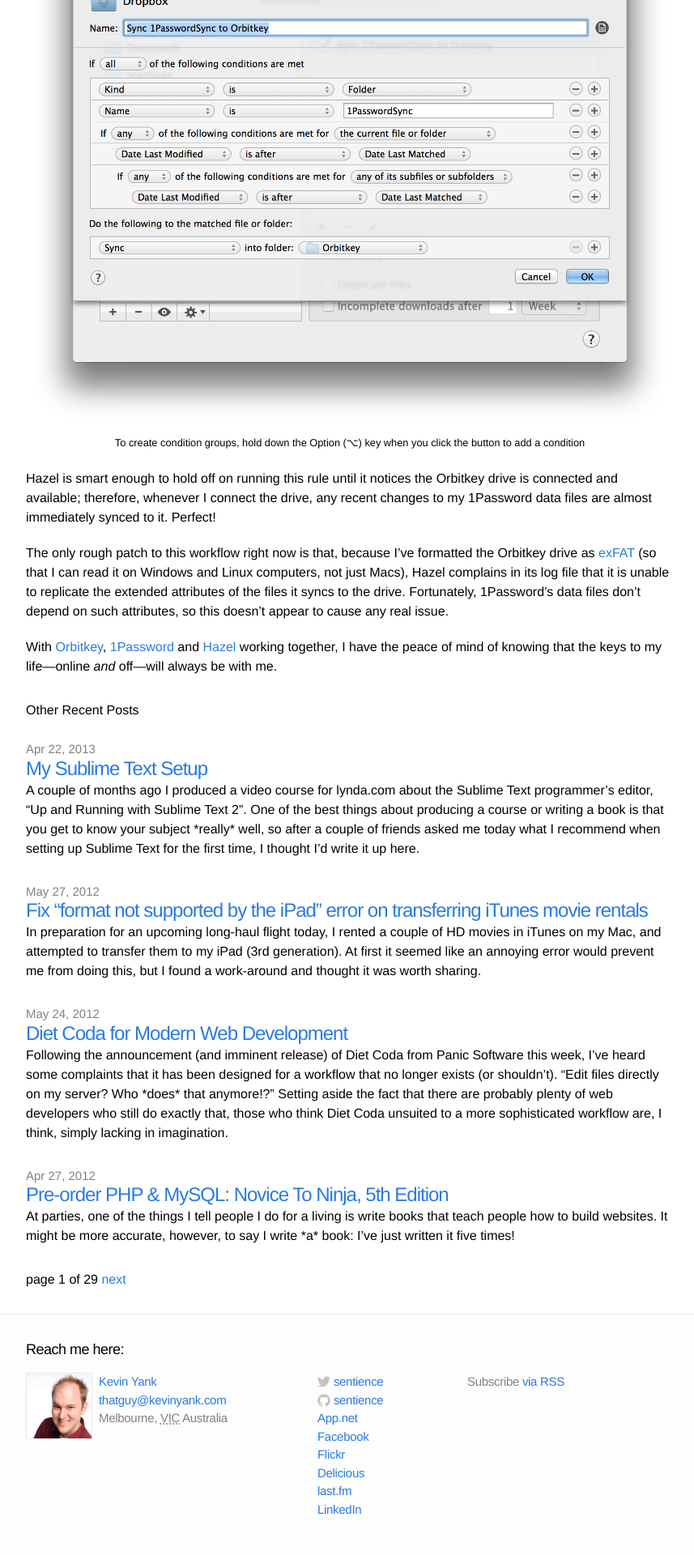
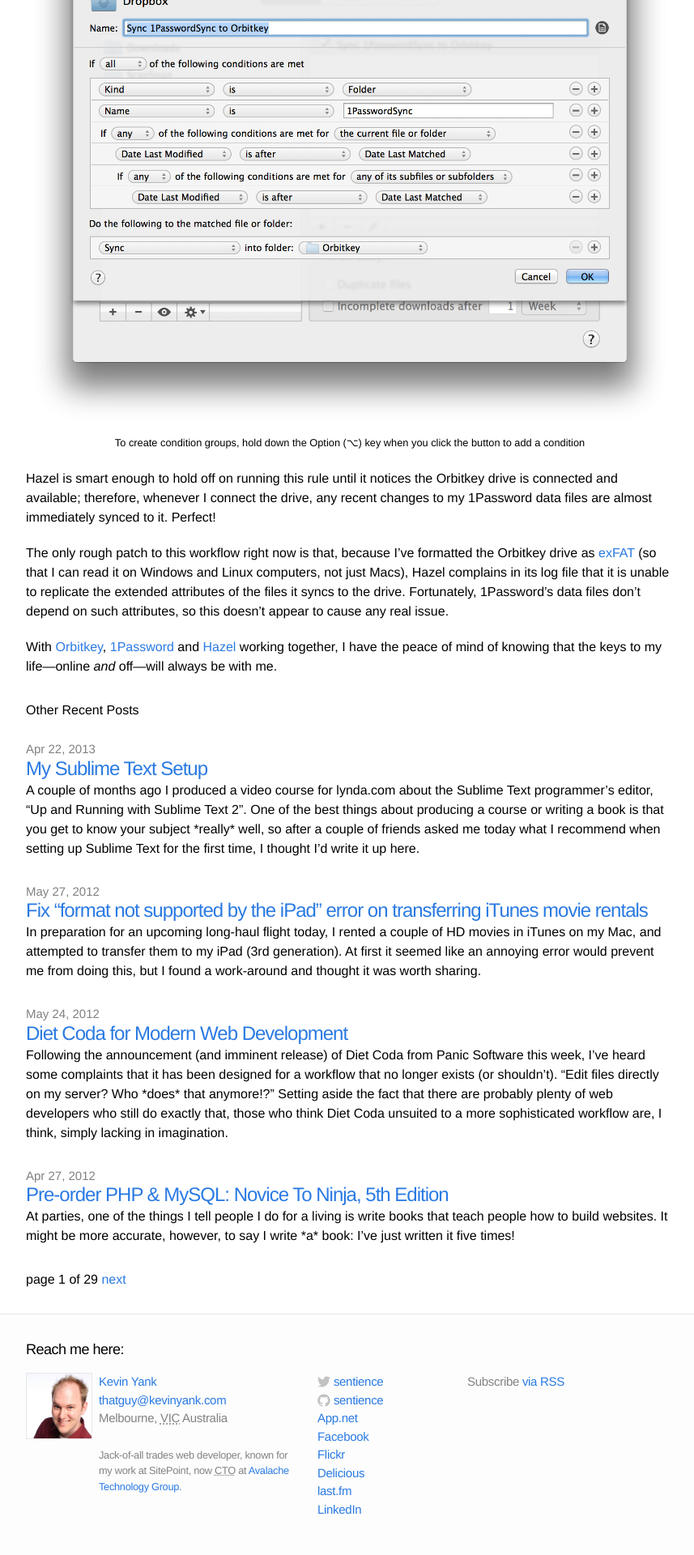
Before and after one commit to sentience/kevinyank.com, a Jekyll site: the page built from index.html, in a window 1280 px wide. Shown: the part 2886-4806 px from the top of the page at 81% size, without its empty margins (208-1065 px from the left). Built offline with Jekyll 4.4.1, drawn with Linux system fonts in a browser that asks for light colours; Markdown is read by kramdown in place of the engine named in the settings; the list of posts is cut into pages by our own code.

Commit message:
Add bio to hCard footer.

```diff
--- a/_includes/footer.html
+++ b/_includes/footer.html
@@ -10,6 +10,7 @@
         <li><a class="email" href="mailto:thatguy@kevinyank.com">thatguy@kevinyank.com</a></li>
         <li class="adr"><span class="locality">Melbourne</span>, <abbr class="region" title="Victoria">VIC</abbr> <span class="country-name">Australia</span></li>
         <li class="avatar"><img class="u-photo" src="/assets/images/avatar_320.jpg"></li>
+        <li class="p-note bio">Jack-of-all trades web developer, known for my work at SitePoint, now <abbr class="p-job-title title" title="Chief Technology Officer">CTO</abbr> at <a href="http://avalanche.com.au/" class="p-org org">Avalache Technology Group</span>.</li>
       </ul>
     </div>
 
--- a/css/main.css
+++ b/css/main.css
@@ -92,21 +92,21 @@
 
 .footer-col-1 {
   position: relative;
-  width: 260px; /*fallback*/
-  width: -webkit-calc(45% - 90px - 10px);
-  width: -moz-calc(45% - 90px - 10px);
-  width: -o-calc(45% - 90px - 10px);
-  width: calc(45% - 90px - 10px);
+  width: 250px; /*fallback*/
+  width: -webkit-calc(45% - 90px - 20px);
+  width: -moz-calc(45% - 90px - 20px);
+  width: -o-calc(45% - 90px - 20px);
+  width: calc(45% - 90px - 20px);
   padding-left: 90px;
-  margin-right: 10px;
+  margin-right: 20px;
 }
 .footer-col-2 {
-  width: 175px; /*fallback*/
-  width: -webkit-calc(23.125% - 10px);
-  width: -moz-calc(23.125% - 10px);
-  width: -o-calc(23.125% - 10px);
-  width: calc(23.125% - 10px);
-  margin-right: 10px
+  width: 165px; /*fallback*/
+  width: -webkit-calc(23.125% - 20px);
+  width: -moz-calc(23.125% - 20px);
+  width: -o-calc(23.125% - 20px);
+  width: calc(23.125% - 20px);
+  margin-right: 20px
 }
 .footer-col-3 {
   width: 255px; /*fallback*/
@@ -141,6 +141,11 @@
   position: absolute;
   top: 0;
   width: 80px;
+}
+
+li.bio {
+  margin-top: 1.9em;
+  font-size: 80%;
 }
 
 
```
